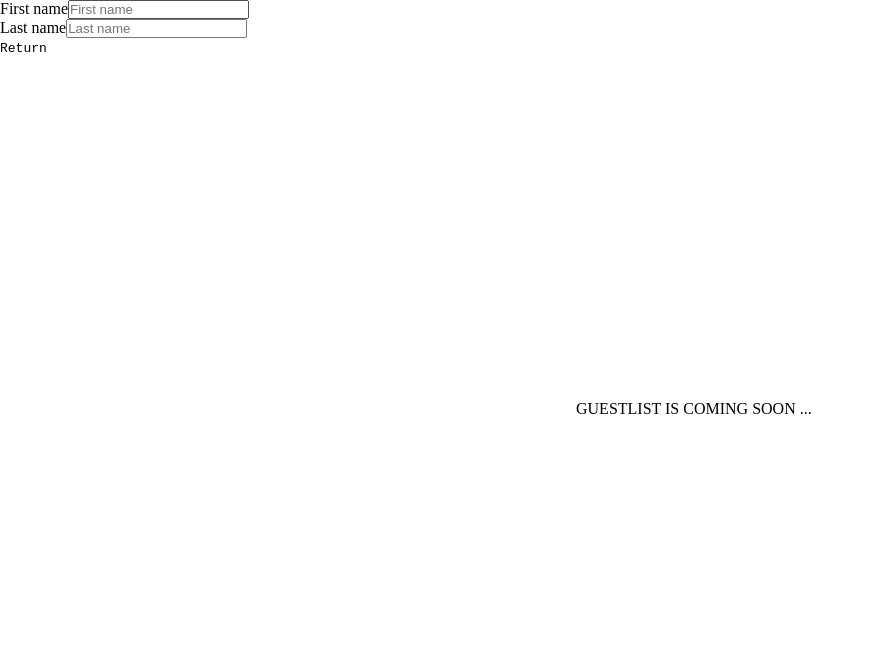
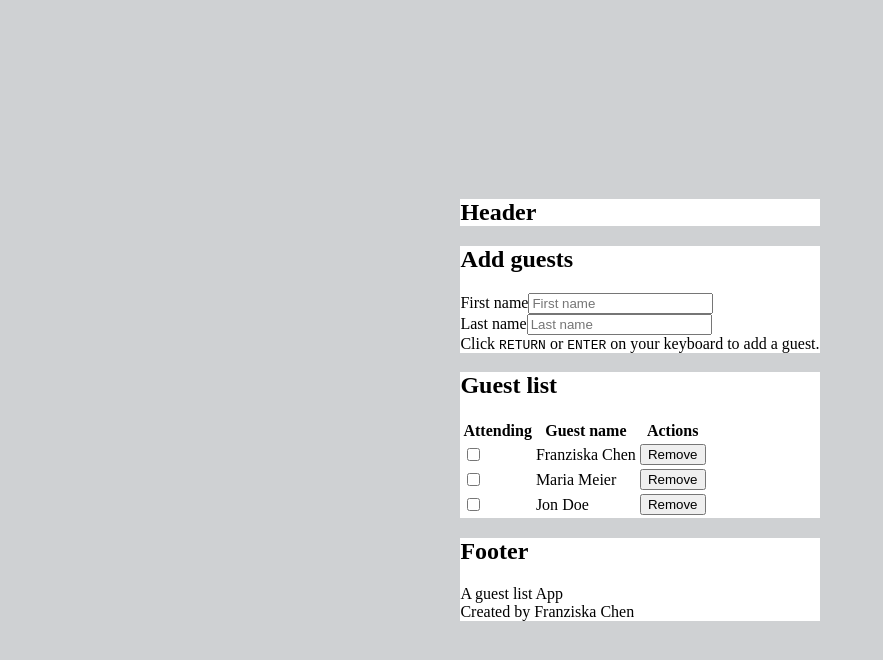
Before and after one commit to chenfran/react-guest-list, a React app: page / in a window 1280 px wide. Shown: the top 660 px of the page, without its empty margins (0-883 px from the left). Built offline with nearby package versions, Linux system fonts and the light colour scheme; the HTML template or start-up script is replaced by a standard one.

Commit message:
Add checkbox and list all guests in table format

```diff
--- a/src/App.js
+++ b/src/App.js
@@ -1,18 +1,41 @@
 import { useState } from 'react';
 import styles from './App.module.scss';
 
-const guest = [];
+const guestList = [
+  {
+    id: 1,
+    first: 'Franziska',
+    last: 'Chen',
+  },
+  {
+    id: 2,
+    first: 'Maria',
+    last: 'Meier',
+  },
+  {
+    id: 3,
+    first: 'Jon',
+    last: 'Doe',
+  },
+];
 
 export default function App() {
   const [firstName, setFirstName] = useState('');
   const [lastName, setLastName] = useState('');
+  const [users, setUsers] = useState(guestList);
+  const [attendanceStatus, setAttendanceStatus] = useState(false);
 
   return (
-    <div>
-      <div>
-        <div className={styles.center}>GUESTLIST IS COMING SOON ...</div>
-      </div>
-      <div data-test-id="guest">
+    <body>
+      <main>
+        <header>
+          <section>
+            <h1>Header</h1>
+          </section>
+        </header>
+
+        <section>
+          <h1>Add guests</h1>
           <label htmlFor="First name">First name</label>
           <input
             label="First name"
@@ -24,6 +47,7 @@ export default function App() {
           {firstName}
           <br />
           <label htmlFor="Last name">Last name</label>
+          {/* ❤️‍🩹 HOW-TO: Read more about onKeyPress event for React */}
           <input
             label="Last name"
             id="Last name"
@@ -33,8 +57,55 @@ export default function App() {
           />
           {lastName}
           <br />
-        <kbd>Return</kbd>
-      </div>
-    </div>
+          <span>
+            Click <kbd>RETURN</kbd> or <kbd>ENTER</kbd> on your keyboard to add
+            a guest.
+          </span>
+        </section>
+
+        <section>
+          <h1>Guest list</h1>
+          <table>
+            <thead>
+              <tr>
+                <th>Attending</th>
+                <th>Guest name</th>
+                <th>Actions</th>
+              </tr>
+            </thead>
+            <tbody>
+              {guestList.map((guest) => {
+                return (
+                  <tr key={`guest-${guest.id}`}>
+                    <td>
+                      {/* ❤️‍🩹 HOW-TO: This input field are all the same */}
+                      <input
+                        type="checkbox"
+                        checked={attendanceStatus}
+                        onChange={(event) =>
+                          setAttendanceStatus(event.currentTarget.checked)
+                        }
+                      />
+                    </td>
+                    <td>
+                      {guest.first} {guest.last}
+                    </td>
+                    <td>
+                      <button>Remove</button>
+                    </td>
+                  </tr>
+                );
+              })}
+            </tbody>
+          </table>
+        </section>
+
+        <section>
+          <h1>Footer</h1>
+          <div>A guest list App</div>
+          <div>Created by Franziska Chen</div>
+        </section>
+      </main>
+    </body>
   );
 }
--- a/src/App.module.scss
+++ b/src/App.module.scss
@@ -1,6 +1,3 @@
-.center {
-  margin: 0;
-  position: absolute;
-  top: 50%;
-  left: 45%;
+section {
+  background-color: white;
 }
--- a/src/index.css
+++ b/src/index.css
@@ -1,4 +1,8 @@
-* {
+body {
+  background-color: rgb(207, 209, 211);
   margin: 0;
-  padding: 0;
+  display: flex;
+  justify-content: center;
+  align-items: center;
+  height: 100vh;
 }
```
Also changed, not shown: src/components/GuestList.js (added), 1 other file (tests, documents, lock files or other folders). Lines whose indentation alone changed are shown as unchanged.
